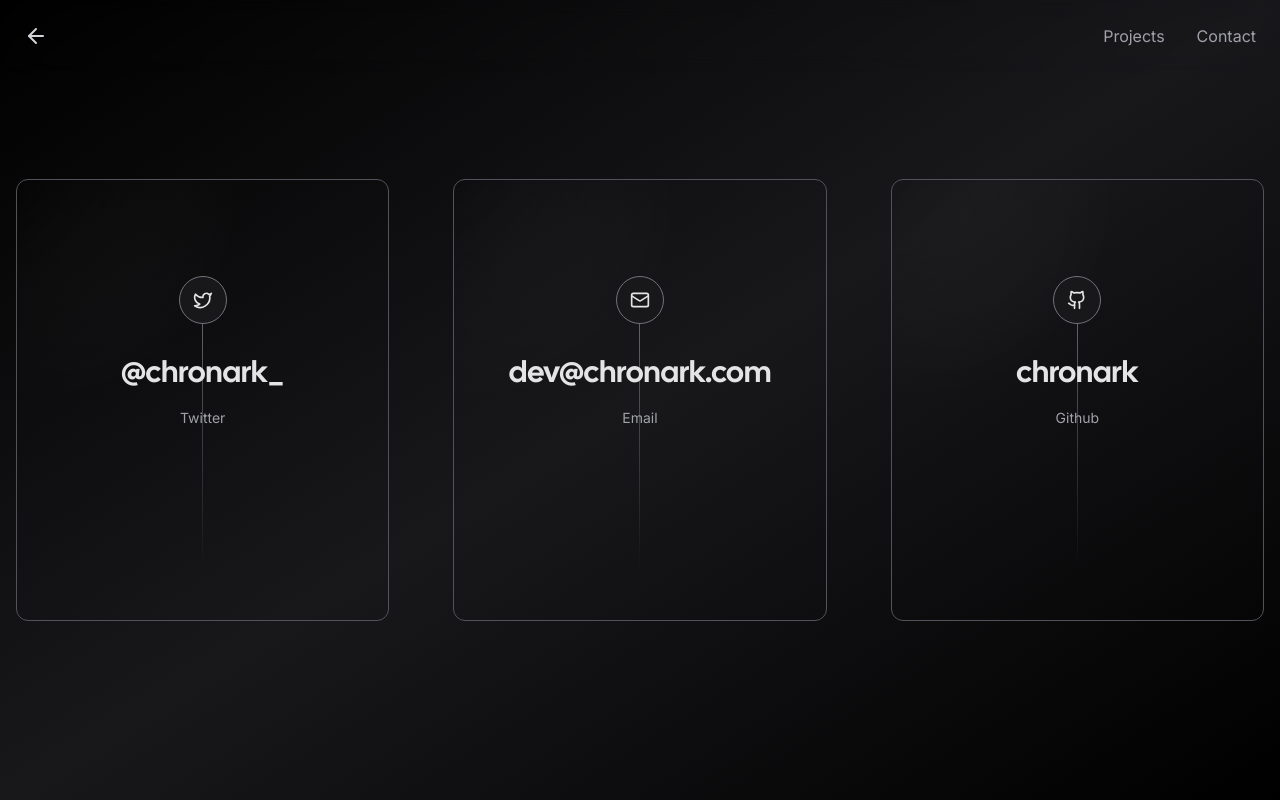
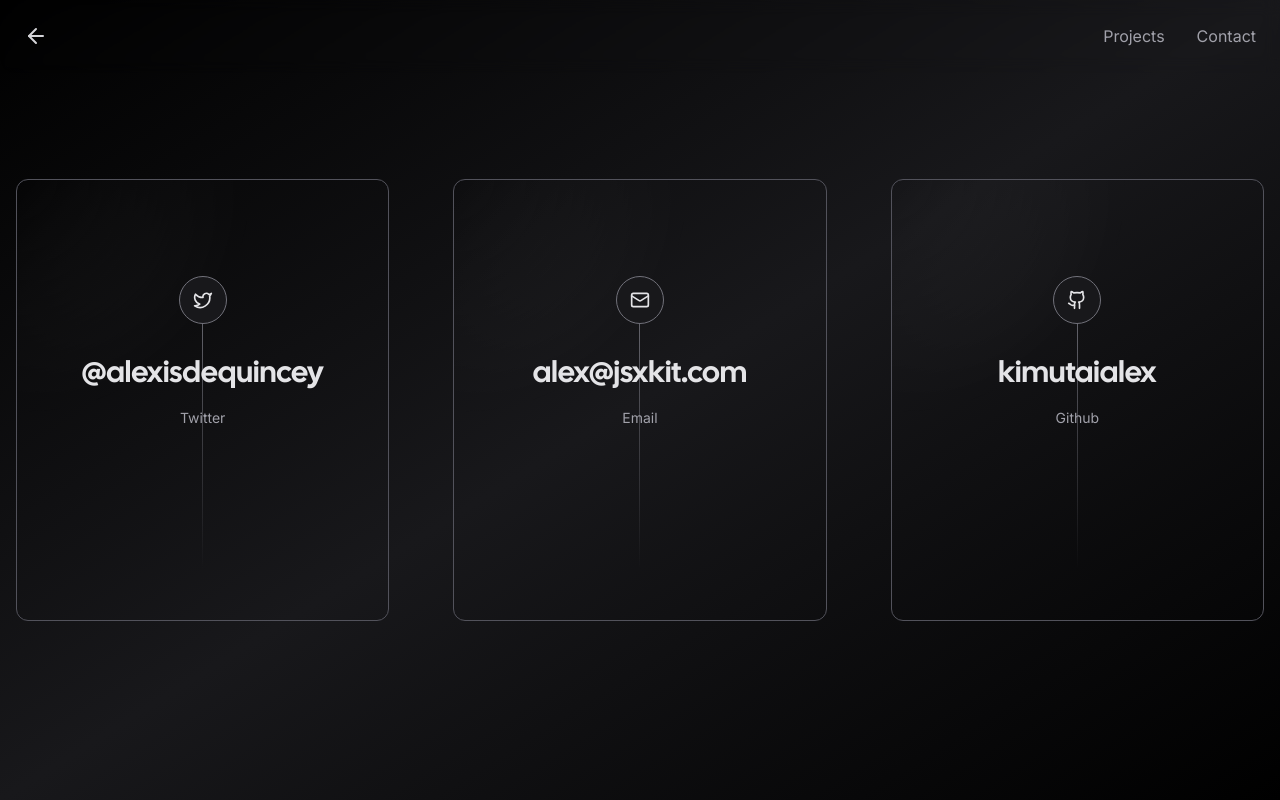
Before and after one commit to kimutai-alex/portfolio-pageview-counter, a Next.js app: page /contact in a window 1280 px wide. Built offline with nearby package versions, Linux system fonts and the light colour scheme; no server answers; what tailwindcss-debug-screens would draw is missing.

Commit message:
Update page.tsx

```diff
--- a/app/contact/page.tsx
+++ b/app/contact/page.tsx
@@ -9,19 +9,19 @@
 		icon: <Twitter size={20} />,
 		href: "https://twitter.com/chronark_",
 		label: "Twitter",
-		handle: "@chronark_",
+		handle: "@alexisdequincey",
 	},
 	{
 		icon: <Mail size={20} />,
-		href: "mailto:dev@chronark.com",
+		href: "mailto:alex@jsxkit.com",
 		label: "Email",
-		handle: "dev@chronark.com",
+		handle: "alex@jsxkit.com",
 	},
 	{
 		icon: <Github size={20} />,
-		href: "https://github.com/chronark",
+		href: "https://github.com/kimutaialex",
 		label: "Github",
-		handle: "chronark",
+		handle: "kimutaialex",
 	},
 ];
 
```
